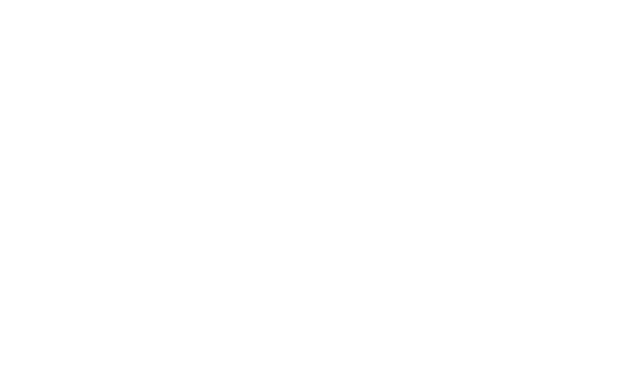
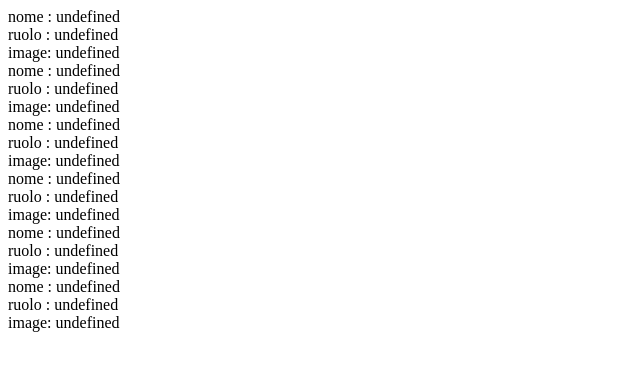
Before and after one commit to Sansone11/js-our-team, a plain HTML site: page index.html in a window 1280 px wide. Shown: the whole page, without its empty margins (0-640 px from the left). Drawn offline with Linux system fonts and the light colour scheme.

Commit message:
dom-edit

```diff
--- a/index.html
+++ b/index.html
@@ -9,7 +9,9 @@
 </head>
 <body>
 
+    <div id="container">
 
+    </div>
     <script src="./js/app.js"></script>
 </body>
 </html>
--- a/js/app.js
+++ b/js/app.js
@@ -26,7 +26,8 @@ console.log('JS ok');
 // aggiungere(+=) all'inner del container il div
 // stampa il contenuto delle stringhe dentro il div con Inner.
 
-
+const containerElement = document.getElementById('container')
+// const divElement = document.createElement("div");
 
 // crea una funzione che genera membri del team i cui valori sono nome,ruolo ,immagine
 function createMember(nome, ruolo, image) {
@@ -51,7 +52,11 @@ const membri = [
 // console.log(membri)
 // cicla gli elementi per ogni membro
 membri.forEach(element => {
-    // stampa in console
+    // stampa in console con singoli attributi cono dot.notation
     console.log(element.nome,element.ruolo,element.image);
+    // stampa il contenuto delle stringhe dentro il div con Inner.
+     containerElement.innerHTML += `<div>nome : ${membri.nome}<br>
+     ruolo : ${membri.ruolo}<br>
+     image: ${membri.image}</div>`
 
 })
```
